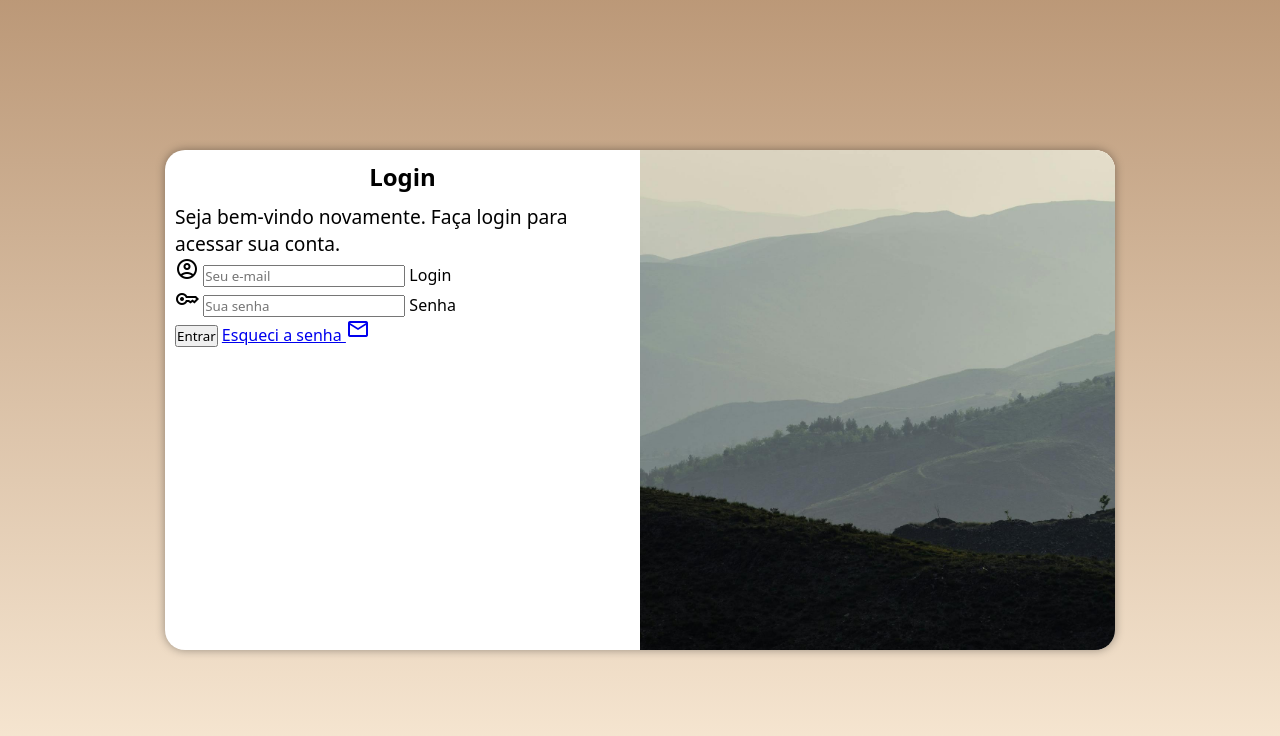
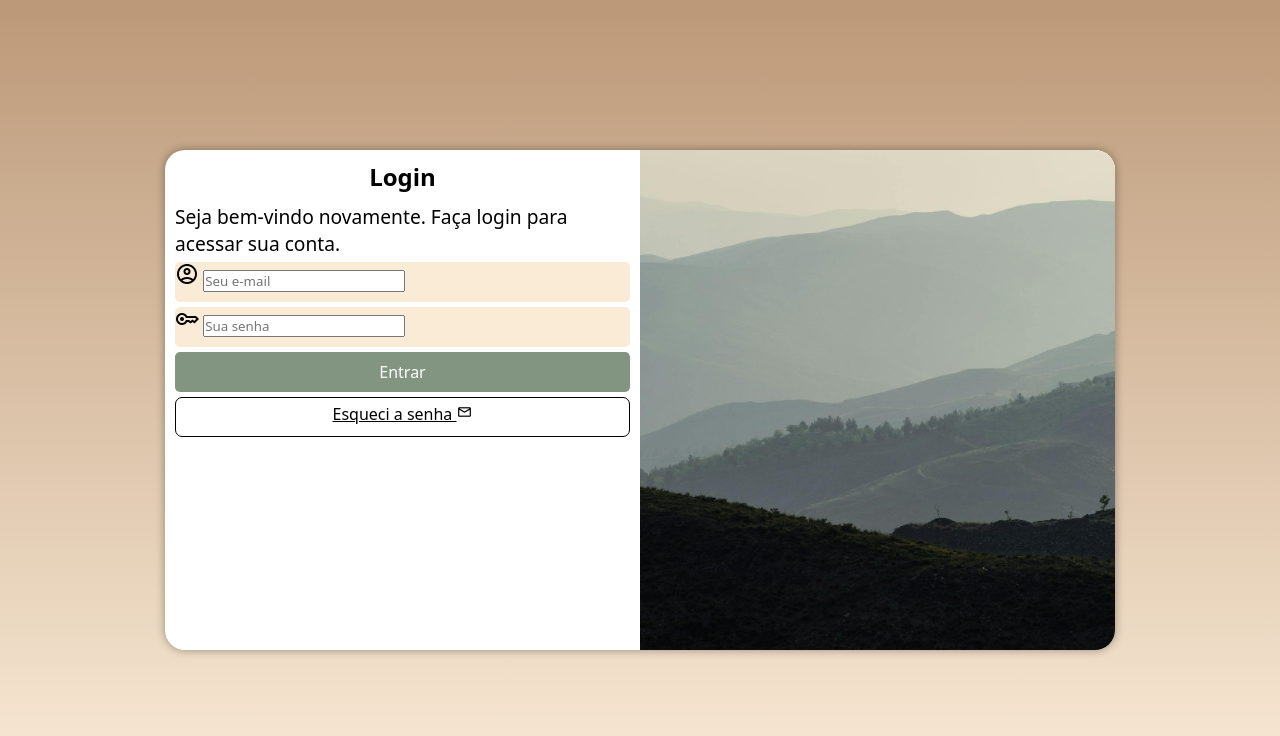
Before and after one commit to Hygorhhss/projeto-login, a plain HTML site: page index.html in a window 1280 px wide. Drawn offline with nearby package versions, Linux system fonts and the light colour scheme.

Commit message:
atualizando projeto

```diff
--- a/estilos/style.css
+++ b/estilos/style.css
@@ -63,3 +63,65 @@ div#formulario > h1 {
 div#formulario > p {
     font-size: 0.8em;
 }
+
+
+/*login/senha*/
+form > div.campo {
+    background-color: antiquewhite;
+    /*width: 100%;
+    display: block;*/
+    height: 40px;
+    border-radius: 5px;
+    margin: 5px 0px;
+}
+
+
+/*retirando o display label (login/senha) no mobile*/
+div.campo > label {
+    display: none;
+}
+
+/*Forma de pegar um item em formulario
+  estilizando o botão*/
+form > input[type=submit] {
+
+    display: block;
+    font-size: 1em;
+    width: 100%;
+    height: 40px;
+    background-color: rgba(56, 88, 56, 0.63);
+    color: white;
+    border: none;
+    border-radius: 5px;
+}
+
+form > input[type=submit]:hover {
+
+    background-color: rgba(112, 156, 112, 0.582);
+    cursor: pointer;
+}
+
+/*transformando o link(a) em um botão e estilizando*/
+form > a.botao {
+    display: block;
+    text-align: center;
+    font-size: 1em;
+    width: 100%;
+    height: 40px;
+    padding-top: 40px;
+    margin-top: 5px;
+    color: rgb(0, 0, 0);
+    background-color: rgba(255, 255, 255, 0.87);
+    border-radius: 7px;
+    border: 1px solid black;
+    padding-top: 5px;
+}
+
+form > a.botao:hover {
+    background-color: rgba(56, 88, 56, 0.63);
+}
+
+/*arrumar o icone para acompanahr o botão*/
+form > a.botao span {
+    font-size: 1em;
+}
--- a/index.html
+++ b/index.html
@@ -34,7 +34,7 @@
 
                     <input type="submit" value="Entrar">
                     <!--<button>Esqueci a senha</button> / não vamos usar para não ser necessário o JS-->
-                    <a href="esqueci.html">Esqueci a senha <span class="material-symbols-outlined">mail</span></a>
+                    <a href="esqueci.html" class="botao">Esqueci a senha <span class="material-symbols-outlined">mail</span></a>
 
                 </form>
             </div>
```
